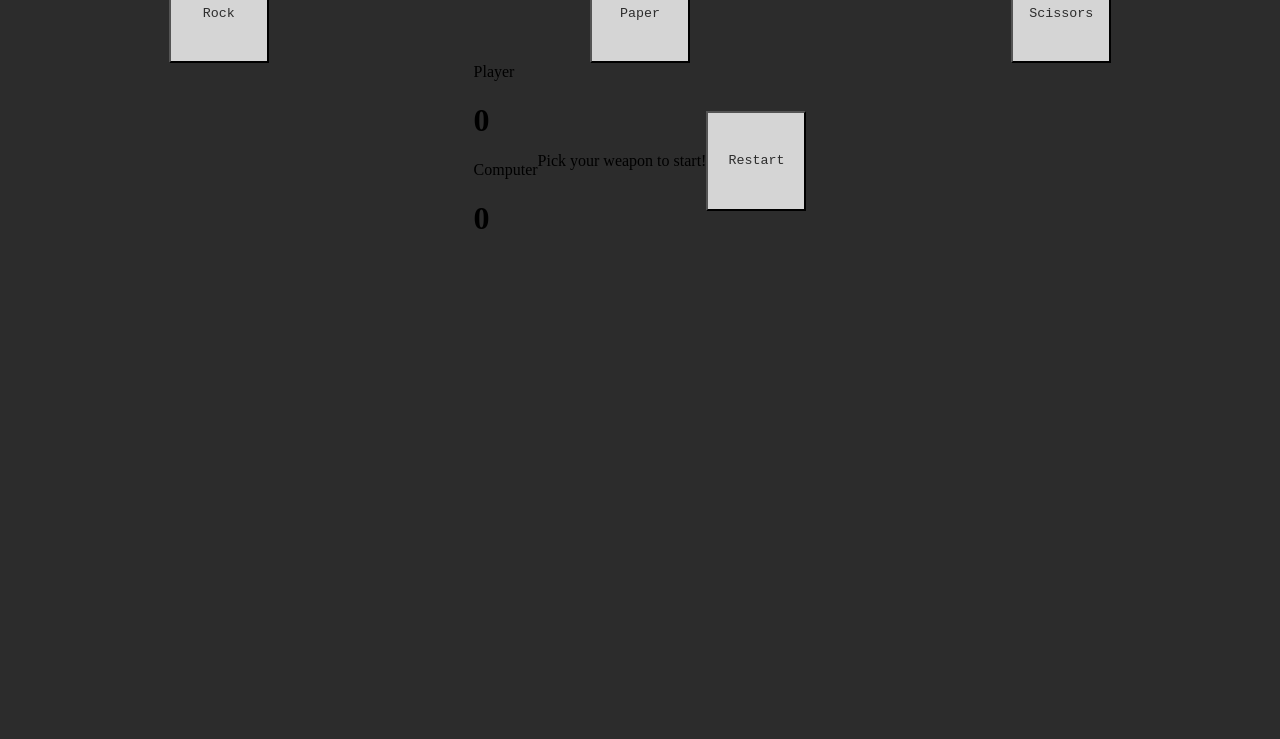
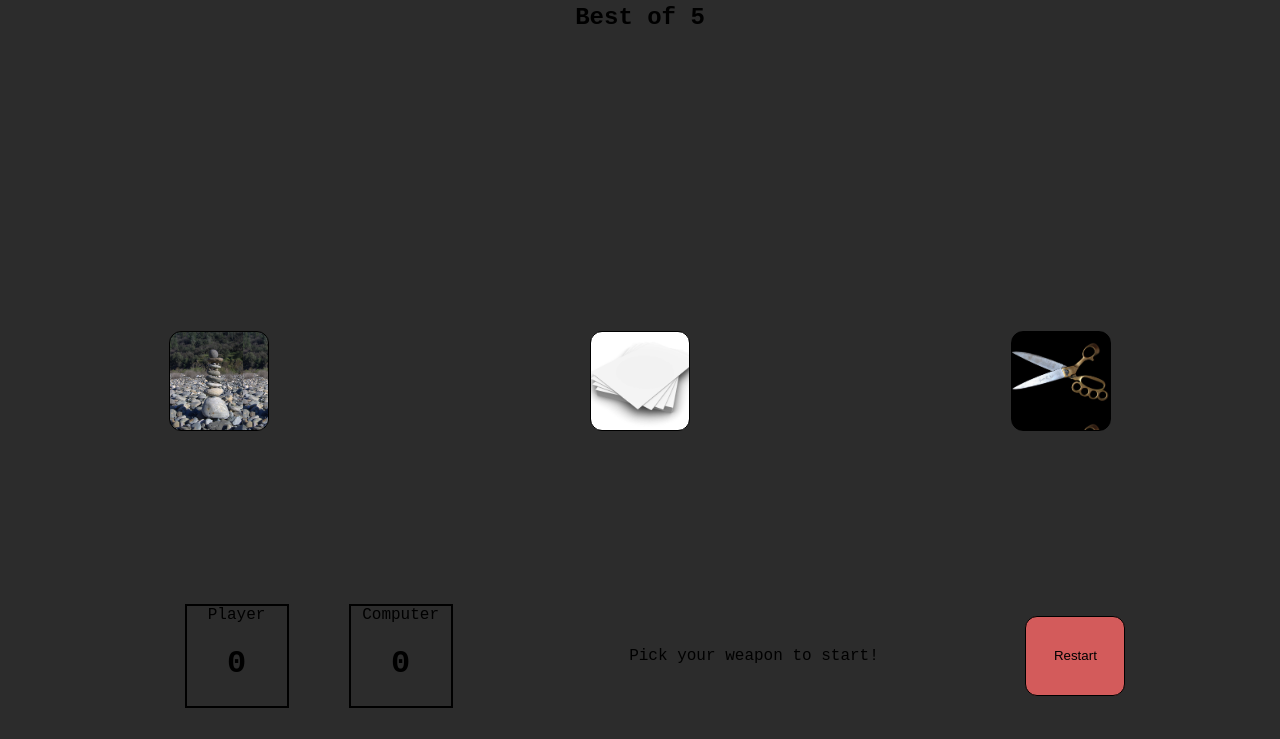
Before and after one commit to JaeGif/rock-paper-scissors-js, a plain HTML site: page index.html in a window 1280 px wide. Shown: the part 63-802 px from the top of the page. Drawn offline with Linux system fonts and the light colour scheme.

Commit message:
styled with images. moved the divs

```diff
--- a/index.html
+++ b/index.html
@@ -10,19 +10,20 @@
 </head>
     <body>
         <div>
-            Rock, Paper, Scissors
+            <h2>Rock, Paper, Scissors</h2>
+            <h2>Best of 5</h2>
         </div>
         <div class = "button-container">
-            <button class = "button" id = 'rock' type="button">Rock</button>
-            <button class = "button" id = 'paper' type="button">Paper</button>
-            <button class = "button" id = 'scissors' type="button">Scissors</button>
+            <button class = "button" id = 'rock' type="button"></button>
+            <button class = "button" id = 'paper' type="button"></button>
+            <button class = "button" id = 'scissors' type="button"></button>
         </div>
         <div class = "lower-third">
             <div class = "score-block">
-                <div>Player
+                <div class = "score">Player
                     <h1 id="playerScore">0</h1>
                 </div>
-                <div>Computer
+                <div class = "score">Computer
                     <h1 id="computerScore">0</h1>
                 </div>
             </div>
--- a/styles.css
+++ b/styles.css
@@ -1,25 +1,64 @@
 body {
+    margin-top: 20px;
     background-color: rgb(44, 44, 44);
+    font-family: 'Courier New', Courier, monospace;
+    text-align: center;
 }
 
 .button-container {
+    width: auto;
+    margin-top: 200px;
+    height: 300px;
     display: flex;
     justify-content: space-around;
     align-items: center;
 
 }
 button {
-    color: rgb(44, 44, 44);
-    background-color: rgb(213, 213, 213);
-    font-family: 'Courier New', Courier, monospace;
     height: 100px;
     width: 100px;
+    border-radius: 12px;
+    border: solid black 1px;
+}
+button:hover {
+    border: solid blue 2px;
+}
+#rock {
+    background: url(./images/rock.jpeg);
+    background-size: contain;
+}
+#paper {
+    background: url(./images/paper.jpeg);
+    background-size: contain;
+
+}
+#scissors {
+    background: url(./images/scissors.png);
+    background-size: contain;
 }
 .lower-third {
     display: flex;
-    justify-content: center;
+    justify-content: space-evenly;
     align-items: center;
+    width: auto;
+    margin-top: 50px;
+    height: 150px;
 }
-.reload-container {
-    background-color: black;
+#restart {
+    height: 80px;
+    background-color: rgba(231, 97, 97, 0.896);
+
 }
+.score-block {
+
+    display: flex;
+    justify-content: space-between;
+
+}
+.score {
+    width: 100px;
+    height: 100px;
+    margin: 30px;
+    border: solid black 2px;
+    text-align: center;
+}
```
Also changed, not shown: images/paper.jpeg (added), images/rock.jpeg (added), images/scissors.png (added).
